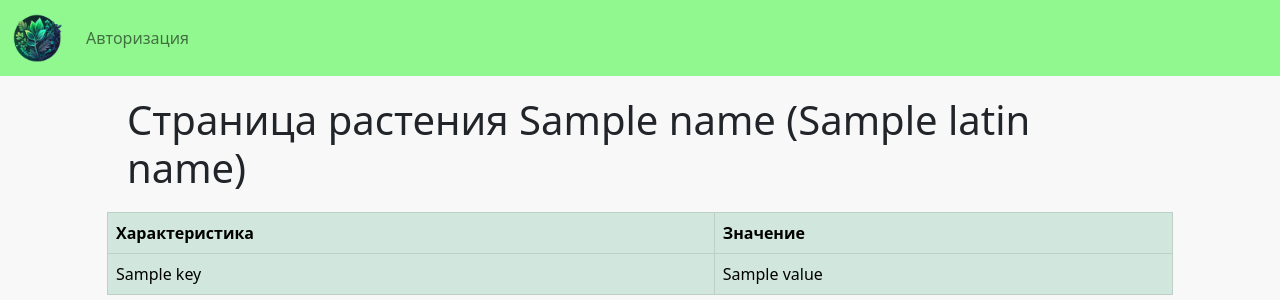
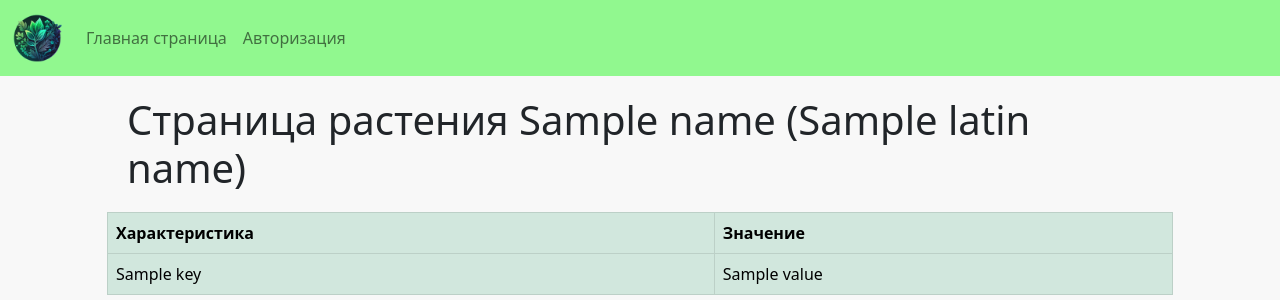
Before and after one commit to Addefan/soil-db, a Django app: template web/templates/web/plant.html in a window 1280 px wide. Shown: the top 300 px of the page. Run offline with Django 4.2, Linux system fonts and the light colour scheme; the template is opened without the code that fills it: most values are stand-ins (such as "Sample title", 1, 10 or a date in 2020); some libraries are stand-ins or nearby versions.

Commit message:
+ url in navbar (#21)

```diff
--- a/web/templates/web/snippets/navbar.html
+++ b/web/templates/web/snippets/navbar.html
@@ -1,12 +1,18 @@
 {% if request.user.is_authenticated %}
     <li class="nav-item">
-      <a class="nav-link" href="#">Личный кабинет</a>
+        <a class="nav-link" href="{% url "plants" %}">Главная страница</a>
+    </li>
+    <li class="nav-item">
+        <a class="nav-link" href="{% url "profile" %}">Личный кабинет</a>
     </li>
     <li class="nav-item">
         <a class="nav-link" href="{% url "plants_add" %}">Добавить растение</a>
     </li>
 {% else %}
     <li class="nav-item">
+        <a class="nav-link" href="{% url "plants" %}">Главная страница</a>
+    </li>
+    <li class="nav-item">
         <a class="nav-link" href="{% url "login" %}">Авторизация</a>
     </li>
 {% endif %}
--- a/web/urls.py
+++ b/web/urls.py
@@ -12,6 +12,7 @@ from web.views import (
 )
 
 urlpatterns = [
+    path("", PlantsListView.as_view(), name="plants"),  # TODO: сейчас заглушка
     path("plants/", PlantsListView.as_view(), name="plants"),  # TODO: сейчас заглушка
     path("profile/", ProfileFormView.as_view(), name="profile"),
     path("login/", SoilLoginView.as_view(), name="login"),
--- a/web/views/auth.py
+++ b/web/views/auth.py
@@ -15,4 +15,4 @@ class SoilLoginView(LoginView):
     template_name = "web/auth.html"
 
     def get_success_url(self):
-        return reverse("main")
+        return reverse("plants")
```
Lines whose indentation alone changed are shown as unchanged.
